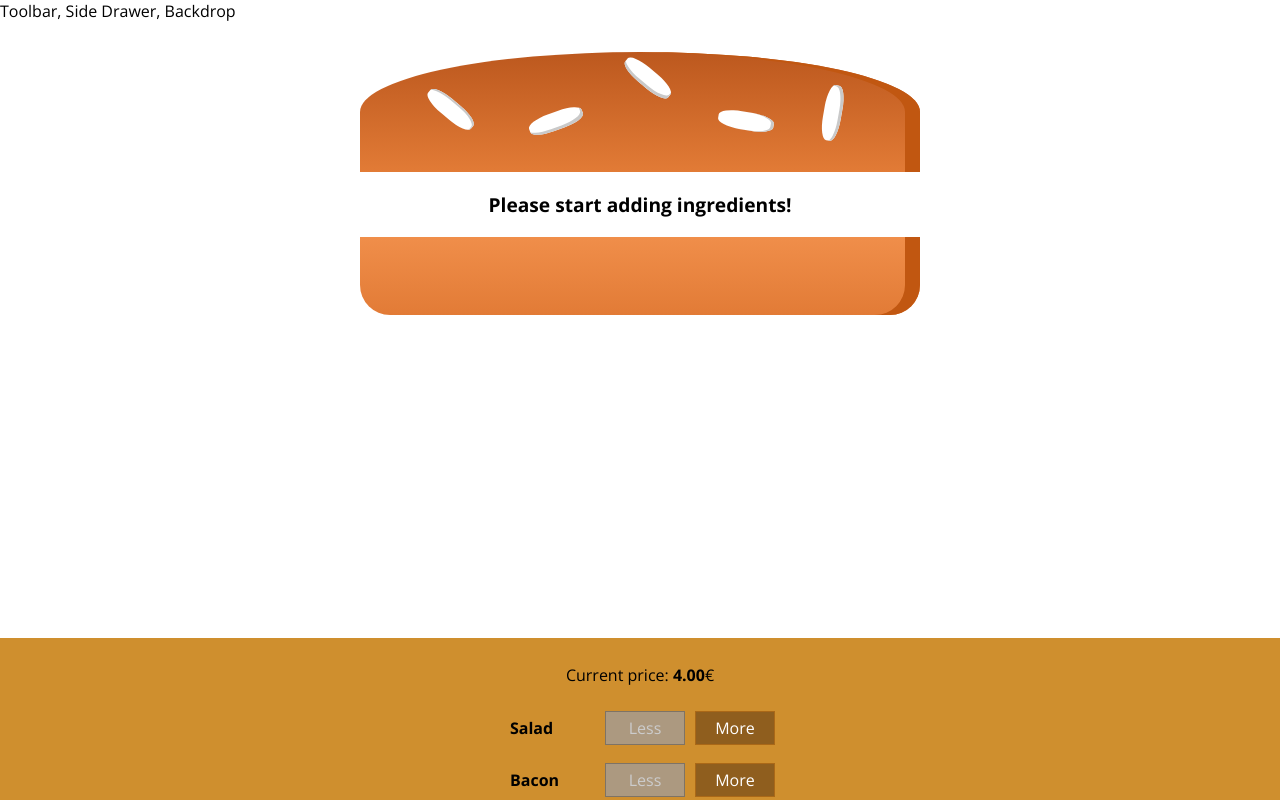
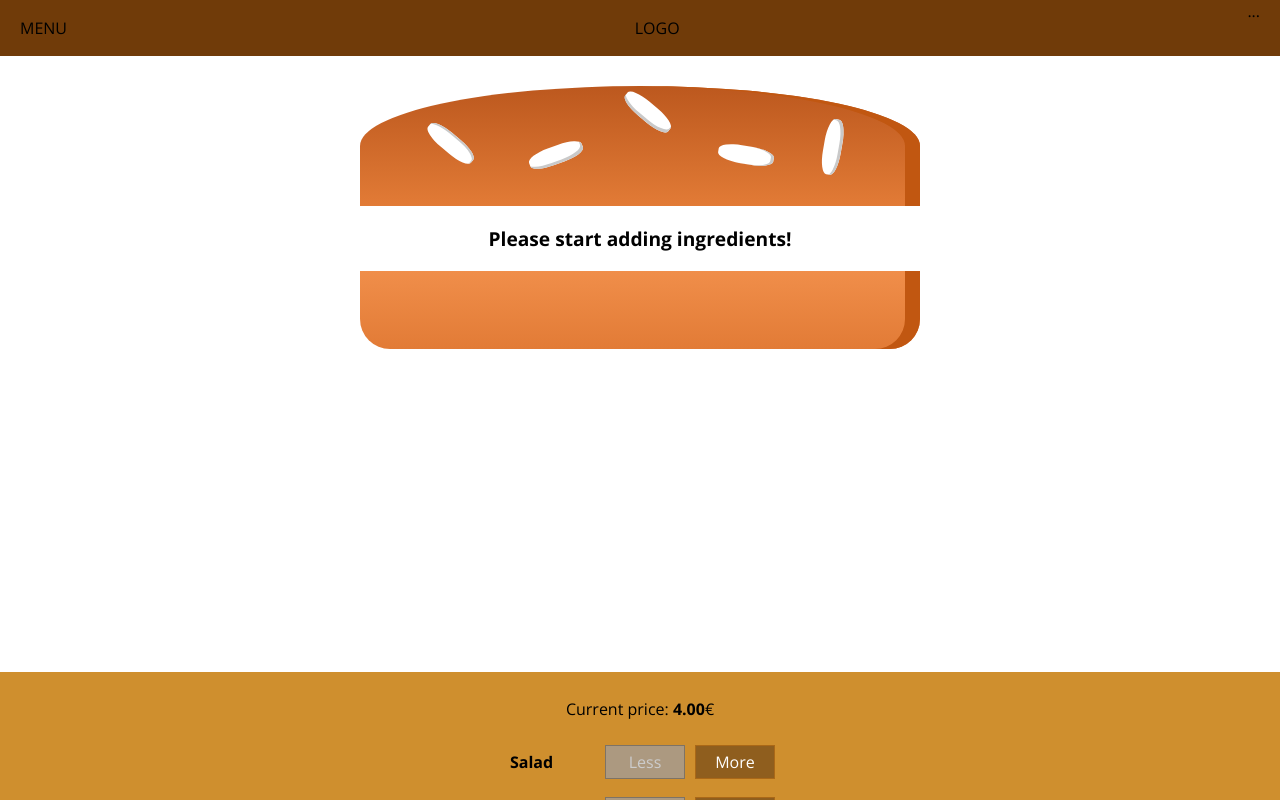
Before and after one commit to Lukasring/Burger-builder, a React (Create React App) app: page / in a window 1280 px wide. Shown: the top 800 px of the page. Built offline with nearby package versions, Linux system fonts and the light colour scheme.

Commit message:
added basic toolbar

```diff
--- a/src/components/Burger/OrderSummary/OrderSummary.js
+++ b/src/components/Burger/OrderSummary/OrderSummary.js
@@ -1,5 +1,6 @@
 import React from "react";
 import Aux from "../../../hoc/Auxilary";
+import Button from "../../UI/Button/Button";
 
 const orderSummary = (props) => {
   const ingredientSummary = Object.keys(props.ingredients).map((igKey) => (
@@ -14,7 +15,16 @@
       <h3>Your Order</h3>
       <p>Delicious Burger with the following ingredients:</p>
       <ul>{ingredientSummary}</ul>
+      <p>
+        <strong>Total Price: {props.price.toFixed(2)}€</strong>
+      </p>
       <p>Continue to checkout?</p>
+      <Button btnType="Danger" clicked={props.purchaseCancelled}>
+        CANCEL
+      </Button>
+      <Button btnType="Success" clicked={props.purchaseContinued}>
+        CONTINUE
+      </Button>
     </Aux>
   );
 };
--- a/src/components/Layout/Layout.js
+++ b/src/components/Layout/Layout.js
@@ -1,12 +1,12 @@
 import React from "react";
 import Aux from "../../hoc/Auxilary";
-
+import Toolbar from "../Navigation/Toolbar/Toolbar";
 import classes from "./Layout.module.css";
 
 const layout = (props) => {
   return (
     <Aux>
-      <div>Toolbar, Side Drawer, Backdrop</div>
+      <Toolbar />
       <main className={classes.Content}>{props.children}</main>
     </Aux>
   );
--- a/src/components/Layout/Layout.module.css
+++ b/src/components/Layout/Layout.module.css
@@ -1,3 +1,3 @@
 .Content {
-  margin-top: 16px;
+  margin-top: 72px;
 }
--- /dev/null
+++ b/src/components/Navigation/Toolbar/Toolbar.js
@@ -0,0 +1,12 @@
+import React from "react";
+import classes from "./Toolbar.module.css";
+
+const toolbar = (props) => (
+  <header className={classes.Toolbar}>
+    <div>MENU</div>
+    <div>LOGO</div>
+    <nav>...</nav>
+  </header>
+);
+
+export default toolbar;
--- /dev/null
+++ b/src/components/Navigation/Toolbar/Toolbar.module.css
@@ -0,0 +1,18 @@
+.Toolbar {
+  height: 56px;
+  width: 100%;
+  position: fixed;
+  top: 0;
+  left: 0;
+  background-color: #703b09;
+  display: flex;
+  justify-content: space-between;
+  align-items: center;
+  padding: 0 20px;
+  box-sizing: border-box;
+  z-index: 90;
+}
+
+.Toolbar nav {
+  height: 100%;
+}
--- /dev/null
+++ b/src/components/UI/Button/Button.js
@@ -0,0 +1,13 @@
+import React from "react";
+import classes from "./Button.module.css";
+
+const button = (props) => (
+  <button
+    className={[classes.Button, classes[props.btnType]].join(" ")}
+    onClick={props.clicked}
+  >
+    {props.children}
+  </button>
+);
+
+export default button;
--- /dev/null
+++ b/src/components/UI/Button/Button.module.css
@@ -0,0 +1,24 @@
+.Button {
+  background-color: transparent;
+  border: none;
+  color: white;
+  outline: none;
+  cursor: pointer;
+  font: inherit;
+  padding: 10px;
+  margin: 10px;
+  font-weight: bold;
+}
+
+.Button:first-of-type {
+  margin-left: 0;
+  padding-left: 0;
+}
+
+.Success {
+  color: #5c9210;
+}
+
+.Danger {
+  color: #944317;
+}
--- a/src/containers/BurgerBuilder/BurgerBuilder.js
+++ b/src/containers/BurgerBuilder/BurgerBuilder.js
@@ -76,6 +76,11 @@
     this.setState({ purchasing: false });
   };
 
+  purchaseContinueHandler = () => {
+    console.log("Niom niom niom kaip skanu");
+    console.log("jei rimtai tai paspaudei CONTINUE");
+  };
+
   render() {
     const disabledInfo = {
       ...this.state.ingredients,
@@ -89,7 +94,12 @@
           show={this.state.purchasing}
           modalClosed={this.purchaseCancelHandler}
         >
-          <OrderSummary ingredients={this.state.ingredients} />
+          <OrderSummary
+            ingredients={this.state.ingredients}
+            price={this.state.totalPrice}
+            purchaseCancelled={this.purchaseCancelHandler}
+            purchaseContinued={this.purchaseContinueHandler}
+          />
         </Modal>
         <Burger ingredients={this.state.ingredients} />
         <BuildControls
```
